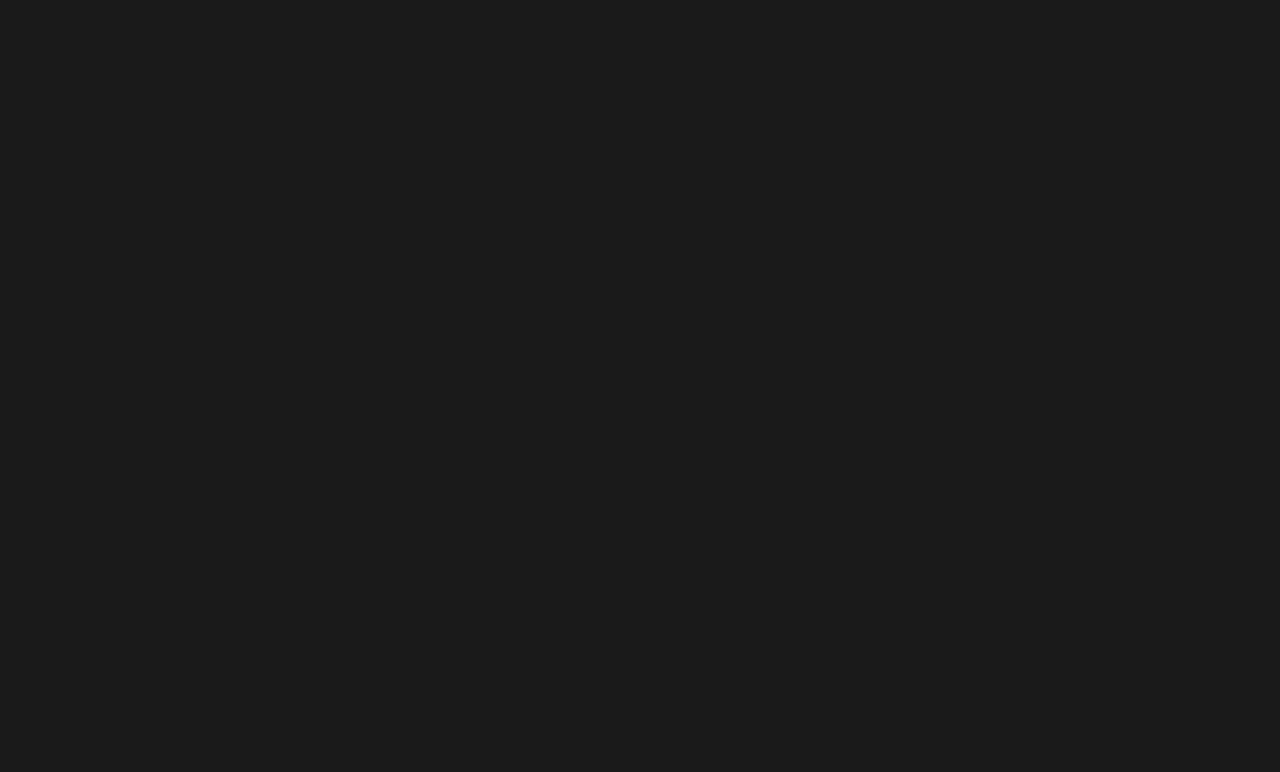
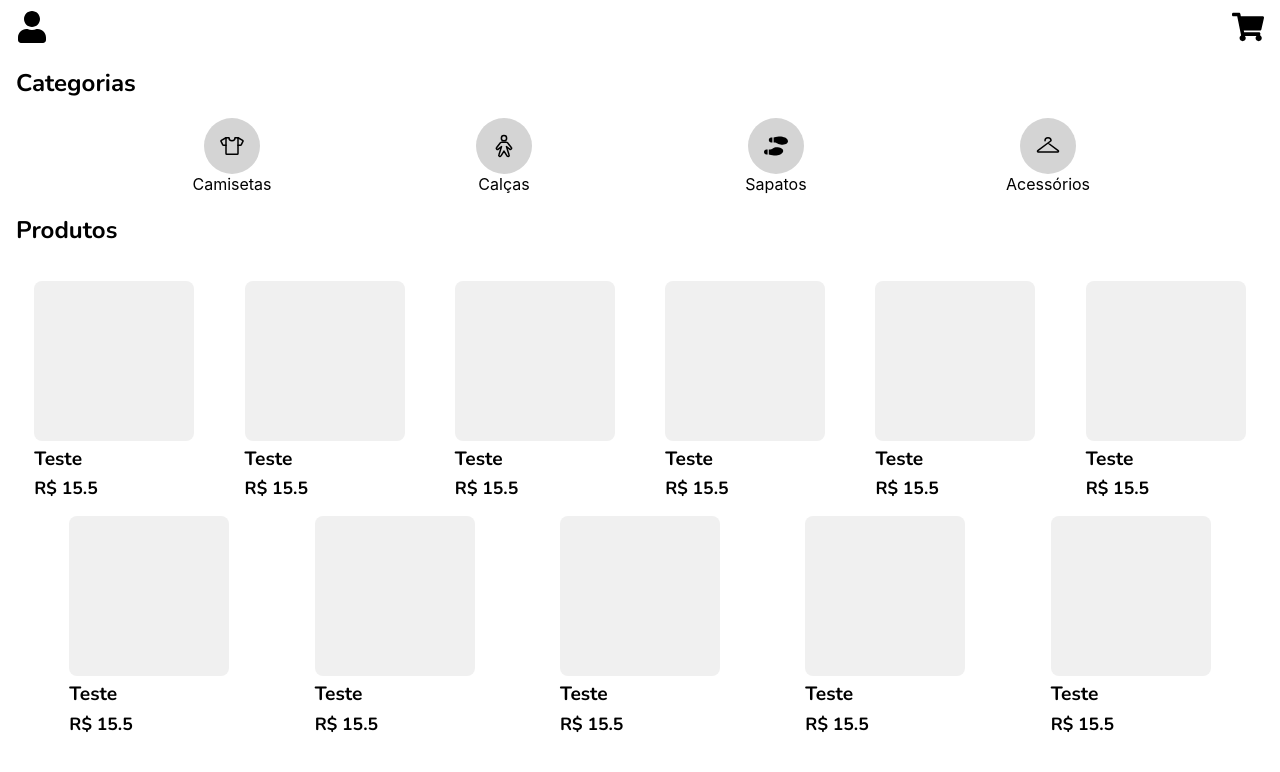
Before and after one commit to jean-campelo/projeto14-vest-store-front, a React (Create React App) app: page /home in a window 1280 px wide. Before the commit this address had no page. Shown: the top 772 px of the page. Built offline with nearby package versions, Linux system fonts and the light colour scheme.

Commit message:
Implementação layout da home

```diff
--- a/package.json
+++ b/package.json
@@ -7,6 +7,7 @@
     "@testing-library/react": "^13.4.0",
     "@testing-library/user-event": "^13.5.0",
     "axios": "^0.27.2",
+    "phosphor-react": "^1.4.1",
     "react": "^18.2.0",
     "react-dom": "^18.2.0",
     "react-icons": "^4.4.0",
--- a/public/index.html
+++ b/public/index.html
@@ -1,33 +1,23 @@
 <!DOCTYPE html>
 <html lang="en">
+
 <head>
   <meta charset="utf-8" />
   <link rel="icon" href="./VestCompany.png" />
   <meta name="viewport" content="width=device-width, initial-scale=1" />
   <meta name="theme-color" content="#000000" />
-    <meta
-      name="description"
-      content="Web site created using create-react-app"
-    />
+  <meta name="description" content="Web site created using create-react-app" />
   <link rel="apple-touch-icon" href="%PUBLIC_URL%/logo192.png" />
   <link rel="manifest" href="%PUBLIC_URL%/manifest.json" />
   <link rel="stylesheet" href="loader.css" />
   <link rel="preconnect" href="https://fonts.googleapis.com" />
   <link rel="preconnect" href="https://fonts.gstatic.com" crossorigin />
-    <link rel="preconnect" href="https://fonts.googleapis.com" />
-    <link rel="preconnect" href="https://fonts.gstatic.com" crossorigin />
   <link
-      href="https://fonts.googleapis.com/css2?family=Orbitron:wght@400;500;600&family=Roboto:wght@100;300;400&display=swap"
-      rel="stylesheet"
-    />
-    <link rel="preconnect" href="https://fonts.googleapis.com" />
-    <link rel="preconnect" href="https://fonts.gstatic.com" crossorigin />
-    <link
-      href="https://fonts.googleapis.com/css2?family=Orbitron:wght@400;500;600&family=Roboto:wght@100;300;400&display=swap"
-      rel="stylesheet"
-    />
+    href="https://fonts.googleapis.com/css2?family=Orbitron:wght@400;500;600&family=Roboto:wght@100;300;400&family=Nunito:wght@400;500;700&display=swap"
+    rel="stylesheet" />
   <title>Vest Company</title>
 </head>
+
 <body>
   <div id="root">
     <div class="loader-container">
@@ -45,4 +35,5 @@
     </div>
   </div>
 </body>
+
 </html>
--- a/public/loader.css
+++ b/public/loader.css
@@ -1,4 +1,7 @@
-html, body, #root, main {
+html,
+body,
+#root,
+main {
 	margin: 0;
 	padding: 0;
 	width: 100%;
@@ -8,6 +11,10 @@ html, body, #root, main {
 	align-items: center;
 	justify-content: center;
 	background-color: #1B1B1B;
+}
+
+* {
+	box-sizing: border-box;
 }
 
 .logo-container {
@@ -30,6 +37,7 @@ html, body, #root, main {
 	0% {
 		opacity: 0;
 	}
+
 	100% {
 		opacity: 1;
 	}
@@ -79,6 +87,7 @@ html, body, #root, main {
 		opacity: 0.5;
 		transform: rotate(0deg);
 	}
+
 	100% {
 		opacity: 0.5;
 		transform: rotate(360deg);
--- a/src/App.js
+++ b/src/App.js
@@ -4,6 +4,8 @@ import GlobalStyle from "./GlobalStyle/GlobalStyle";
 import LoadingPage from "./components/LoagindPage";
 import Signin from "./components/Signin";
 import Signup from "./components/Signup";
+import Home from "./components/Home";
+import Selections from "./components/Home/Selections";
 
 import UserContext from "./contexts/UserContext";
 
@@ -19,7 +21,7 @@ function App() {
 
   return (
     <UserContext.Provider value={userInformation}>
-      <GlobalStyle/>
+      <GlobalStyle />
       <BrowserRouter>
         <Routes>
           <Route path="/" element={<LoadingPage />} />
@@ -27,6 +29,8 @@ function App() {
         <Route path="/contact" element={<Contact />} /> */}
           <Route path="/sign-in" element={<Signin />} />
           <Route path="/sign-up" element={<Signup />} />
+          <Route path="/home" element={<Home />} />
+          <Route path="/category" element={<Selections />} />
         </Routes>
       </BrowserRouter>
     </UserContext.Provider>
--- a/src/GlobalStyle/GlobalStyle.js
+++ b/src/GlobalStyle/GlobalStyle.js
@@ -2,8 +2,28 @@ import styled from "styled-components";
 
 const GlobalStyles = styled.div`
   * {
-    box-sizing: border-box;
-  }
+      margin: 0;
+      padding: 0;
+      outline: 0;
+      box-sizing: border-box;
+      color: #666666;
+      font-family: 'Raleway', sans-serif;
+    }
+    body {
+      -webkit-font-smoothing: antialiased !important;
+      background-color: #8C11BE;
+      position: fixed;
+      top: 0;
+      left: 0;
+      height: 100vh;
+      width: 100vw;
+    }
+    body html #root {
+      height: 100%;
+    }
+    body > #root > div {
+      height: 100%;
+    }
 `;
 
 export default GlobalStyles;
--- /dev/null
+++ b/src/components/Home/Category.js
@@ -0,0 +1,32 @@
+import { FaShoePrints } from 'react-icons/fa';
+import { Smiley, TShirt, Person, CoatHanger } from "phosphor-react";
+
+import { CategoryContainer, IconWrapper, Title } from './StyledComponentsHome';
+
+const icon = [
+    { name: 'tshirt', icon: (<TShirt size={'1.5rem'} />) },
+    { name: 'pants', icon: (<Person size={'1.5rem'} />) },
+    { name: 'shoe', icon: (<FaShoePrints size={'1.5rem'} />) },
+    { name: 'accessory', icon: (<CoatHanger size={'1.5rem'} />) },
+];
+
+
+export default function Category({
+    imgIcons,
+    title
+}) {
+
+    const iconCategory = icon.filter(obj => obj.name === imgIcons)[0]?.icon || <Smiley size={'1.5rem'} />;
+
+    return (
+        <CategoryContainer>
+            <IconWrapper>
+                {iconCategory}
+            </IconWrapper>
+
+            <Title>
+                {title}
+            </Title>
+        </CategoryContainer>
+    );
+}
--- /dev/null
+++ b/src/components/Home/Product.js
@@ -0,0 +1,29 @@
+import { useNavigate } from 'react-router-dom/dist';
+
+import { ProductContainer, ImgWrapper } from './StyledComponentsHome';
+
+
+
+export default function Product() {
+
+    const navigate = useNavigate();
+
+    function navigateToProduct(idProduct) {
+        // colocar a rota da vizualização do produto
+        navigate('/');
+
+    }
+
+
+    return (
+        <ProductContainer>
+            <ImgWrapper onClick={() => { navigateToProduct(1) }}>
+                {/* <img /> */}
+            </ImgWrapper>
+
+            <h3>{'Teste'}</h3>
+            <span>R$ {15.5}</span>
+
+        </ProductContainer>
+    );
+}
--- /dev/null
+++ b/src/components/Home/Selections.js
@@ -0,0 +1,48 @@
+import { Link } from "react-router-dom";
+
+import styled from "styled-components";
+
+import Product from "./Product";
+
+import { HomeContainer, HomeBody, SectionTitle, ProductsWrapper } from "./StyledComponentsHome";
+import { ArrowLeft } from "phosphor-react";
+
+export default function Selections() {
+
+    return (
+        <HomeContainer>
+            <Header>
+                <Link to='/home'>
+                    <ArrowLeft size={'2rem'} color={'#000'} />
+                </Link>
+
+            </Header>
+
+            <HomeBody>
+                <SectionTitle>
+                    Produtos
+                </SectionTitle>
+
+                <ProductsWrapper>
+                    <Product />
+                    <Product />
+                    <Product />
+                    <Product />
+                </ProductsWrapper>
+
+            </HomeBody>
+
+        </HomeContainer>
+    );
+}
+
+const Header = styled.div`
+    position: fixed;
+    top: 0;
+    left: 0;
+    z-index: 1;
+    width: 100vw;
+    background-color: white;
+    display: flex;
+    padding: 0.7rem 1rem;
+`;
--- /dev/null
+++ b/src/components/Home/StyledComponentsHome.js
@@ -0,0 +1,123 @@
+import styled from "styled-components";
+
+const Header = styled.div`
+    position: fixed;
+    top: 0;
+    left: 0;
+    z-index: 1;
+    width: 100vw;
+    background-color: white;
+    display: flex;
+    justify-content: space-between;
+    padding: 0.7rem 1rem;
+
+`;
+
+const HomeContainer = styled.div`
+    width: 100%;
+    height: 100vh;
+    background-color: #fff;
+    overflow-y: scroll;
+`;
+
+const HomeBody = styled.div`
+    position: relative;
+    width: 100vw;
+    margin-top: 3rem;
+    height: 20vh;
+`;
+
+const CategoriesWrapper = styled.div`
+    display: flex;
+    justify-content: space-evenly;
+
+    a {
+        text-decoration: none;
+    }
+`;
+
+const ProductsWrapper = styled.div`
+    display: flex;
+    justify-content: space-evenly;
+    flex-wrap: wrap;
+    margin-bottom: 2rem;
+`;
+
+const SectionTitle = styled.div`
+    padding: 1.2rem 1rem;
+    font-family: 'Nunito', sans-serif;
+    font-size: 1.5rem;
+    font-weight: bold;
+`;
+
+//====== Products ======//
+
+const CategoryContainer = styled.div`
+    width: 5rem;
+    display: flex;
+    flex-direction: column;
+    align-items: center;
+    cursor: pointer;
+    color: #000;
+`;
+
+const IconWrapper = styled.div`
+    width: 3.5rem;
+    height: 3.5rem;
+    border-radius: 2rem;
+    background-color: #d4d4d4;
+    display: flex;
+    align-items: center;
+    justify-content: center;
+    `;
+
+const Title = styled.div`
+    text-align: center;
+`;
+
+//====== Products ======//
+
+const ProductContainer = styled.div`
+    margin-bottom: 1rem;
+
+    h3 {
+        font-family: 'Nunito', sans-serif;
+        font-size: 1.2rem;
+        margin: .3rem 0;
+    }
+
+    span {
+        font-family: 'Nunito', sans-serif;
+        font-weight: bold;
+        font-size: 1.1rem;
+    }
+
+    @media (min-width: 400px) {
+        margin: 1rem 1rem;
+        margin-bottom: 0;
+    }
+
+`;
+
+const ImgWrapper = styled.div`
+    width: 10rem;
+    height: 10rem;
+    border-radius: 8px;
+    background-color: #f0f0f0;
+    cursor: pointer;
+`;
+
+
+export {
+    Header,
+    HomeContainer,
+    HomeBody,
+    CategoriesWrapper,
+    ProductsWrapper,
+    SectionTitle,
+    CategoryContainer,
+    IconWrapper,
+    Title,
+    ProductContainer,
+    ImgWrapper
+};
--- /dev/null
+++ b/src/components/Home/index.js
@@ -0,0 +1,61 @@
+import { FaShoppingCart, FaUser } from 'react-icons/fa';
+import { Link } from 'react-router-dom';
+
+import Category from './Category';
+import Product from './Product';
+
+import { Header, HomeContainer, HomeBody, CategoriesWrapper, ProductsWrapper, SectionTitle } from './StyledComponentsHome';
+
+export default function Home() {
+
+    return (
+        <HomeContainer>
+            <Header>
+                <FaUser size={'2rem'} color={'#000'} />
+                <FaShoppingCart size={'2rem'} color={'#000'} />
+            </Header>
+
+            <HomeBody>
+                <SectionTitle>
+                    Categorias
+                </SectionTitle>
+
+                <CategoriesWrapper>
+                    <Link to='/'>
+                        <Category title={'Camisetas'} imgIcons={'tshirt'} />
+                    </Link>
+                    <Link to='/'>
+                        <Category title={'Calças'} imgIcons={'pants'} />
+                    </Link>
+                    <Link to='/'>
+                        <Category title={'Sapatos'} imgIcons={'shoe'} />
+                    </Link>
+                    <Link to='/'>
+                        <Category title={'Acessórios'} imgIcons={'accessory'} />
+                    </Link>
+                </CategoriesWrapper>
+
+                <SectionTitle>
+                    Produtos
+                </SectionTitle>
+
+                <ProductsWrapper>
+                    <Product />
+                    <Product />
+                    <Product />
+                    <Product />
+                    <Product />
+                    <Product />
+                    <Product />
+                    <Product />
+                    <Product />
+                    <Product />
+                    <Product />
+                </ProductsWrapper>
+
+            </HomeBody>
+
+        </HomeContainer>
+    );
+
+}
--- a/src/index.css
+++ b/src/index.css
@@ -1,3 +1,7 @@
+* {
+  box-sizing: border-box;
+}
+
 body {
   margin: 0;
   font-family: -apple-system, BlinkMacSystemFont, 'Segoe UI', 'Roboto', 'Oxygen',
```
Also changed, not shown: 1 other file (tests, documents, lock files or other folders). Lines whose indentation alone changed are shown as unchanged.
